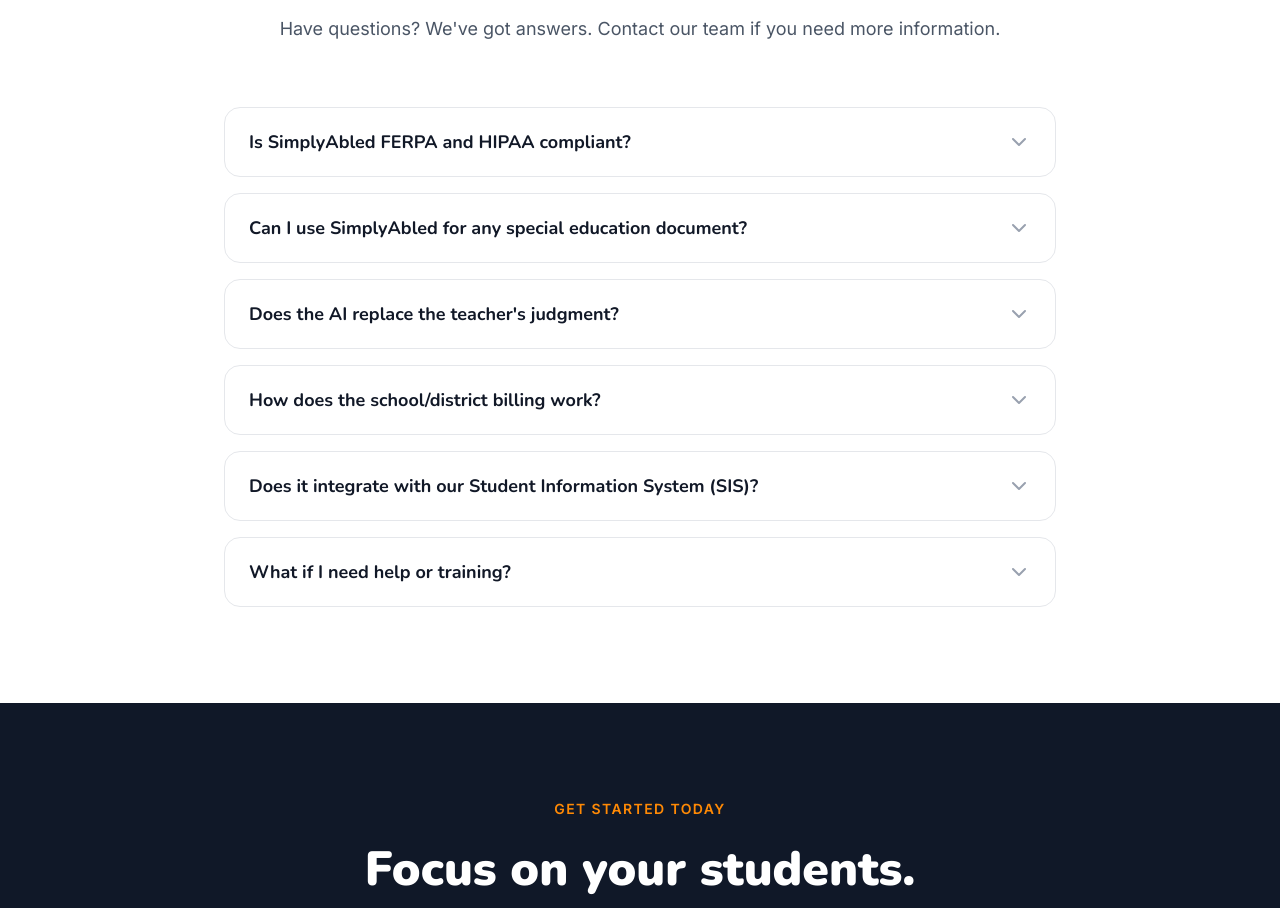
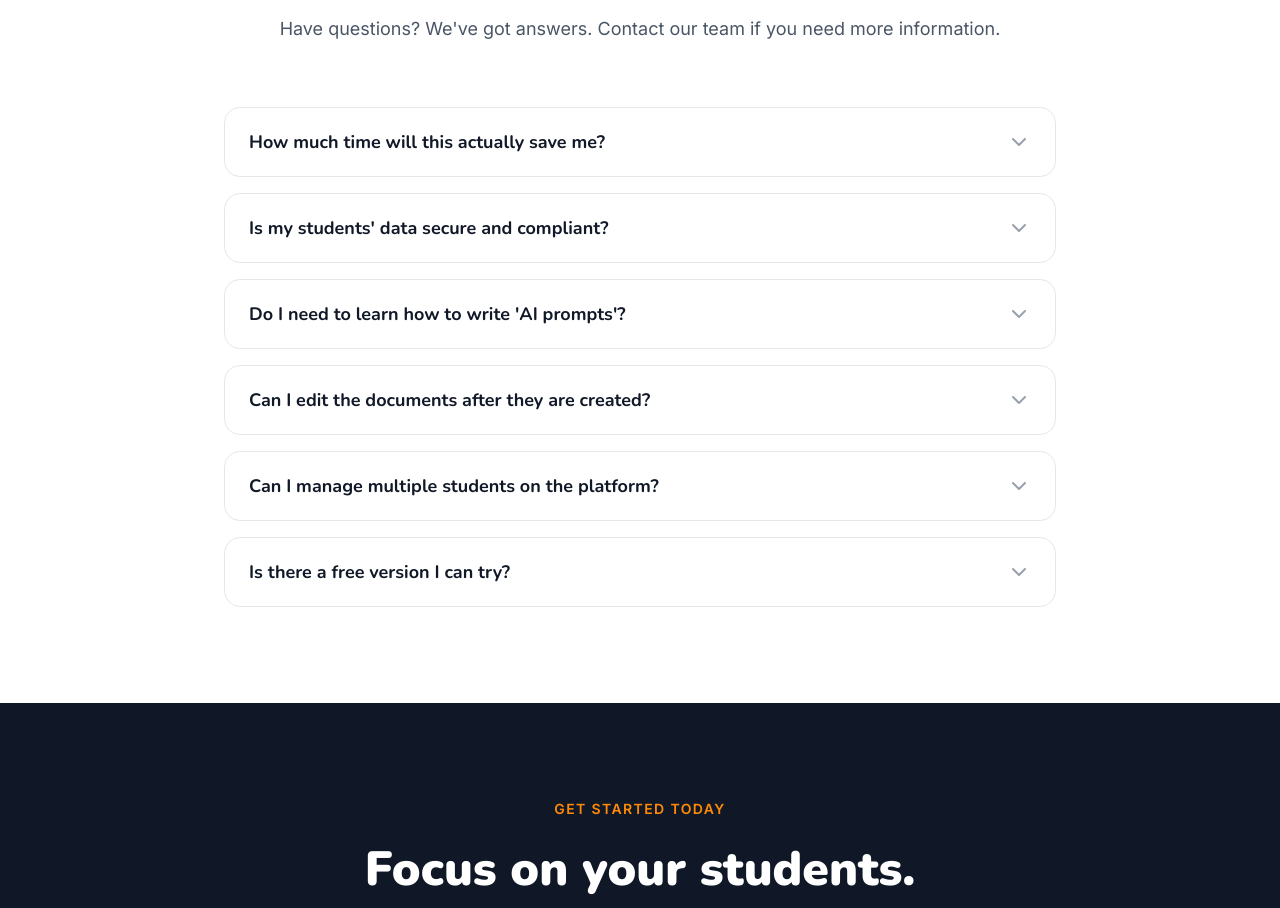
Before and after one commit to nk1041/gravity, a React (Vite) app: page / in a window 1280 px wide. Shown: the part 5143-6051 px from the top of the page. Built offline with nearby package versions, Linux system fonts and the light colour scheme.

Commit message:
Update FAQ for educators instead of B2B

```diff
--- a/src/components/FAQ.jsx
+++ b/src/components/FAQ.jsx
@@ -6,28 +6,28 @@
 
   const faqs = [
     {
-      question: "Is SimplyAbled FERPA and HIPAA compliant?",
-      answer: "Yes. Data privacy is our top priority. We use enterprise-grade encryption, and our platform is fully compliant with FERPA, HIPAA, and state-level student privacy laws. We never train our base models on your students' PII."
+      question: "How much time will this actually save me?",
+      answer: "On average, special educators using SimplyAbled cut their paperwork time by over 50%. Instead of staring at a blank page or copy-pasting old templates, you can generate a professional first draft in seconds."
     },
     {
-      question: "Can I use SimplyAbled for any special education document?",
-      answer: "Currently, we support comprehensive IEPs, ITPs (Transition Plans), and differentiated Lesson Plans. We are actively developing templates for 504 Plans and Behavioral Intervention Plans (BIPs)."
+      question: "Is my students' data secure and compliant?",
+      answer: "Yes. Data privacy is our top priority. The platform is fully compliant with FERPA and HIPAA. We use enterprise-grade encryption, and we never use your students' personal information to train public AI models."
     },
     {
-      question: "Does the AI replace the teacher's judgment?",
-      answer: "Absolutely not. SimplyAbled acts as an intelligent assistant to draft the foundational paperwork based on your inputs. The educator remains fully in control to review, edit, and finalize every document."
+      question: "Do I need to learn how to write 'AI prompts'?",
+      answer: "Not at all! We know you're busy, so we built the platform to be zero-prompt. You just fill out simple, structured forms (checkboxes, dropdowns, and short notes), and the platform handles all the complex drafting behind the scenes."
     },
     {
-      question: "How does the school/district billing work?",
-      answer: "We offer flexible invoicing for schools and districts, and we accept purchase orders (POs). District plans also include dedicated account management and custom integrations."
+      question: "Can I edit the documents after they are created?",
+      answer: "Absolutely. SimplyAbled acts as your assistant to create a high-quality foundation. You have a full rich-text editor to review, tweak, and finalize every detail before you download the PDF."
     },
     {
-      question: "Does it integrate with our Student Information System (SIS)?",
-      answer: "District-level plans include integrations with major SIS platforms like Clever, ClassLink, PowerSchool, and Infinite Campus to automatically sync student rosters securely."
+      question: "Can I manage multiple students on the platform?",
+      answer: "Yes! You can create secure profiles for your entire caseload. This allows you to track individual progress, store past assessments, and keep all their documentation organized in one single dashboard."
     },
     {
-      question: "What if I need help or training?",
-      answer: "All users have access to our comprehensive knowledge base and email support. School and District plans include live training sessions, onboarding support, and priority response times."
+      question: "Is there a free version I can try?",
+      answer: "Yes, we offer a free tier designed specifically for individual educators so you can start generating documents, managing your workflow, and saving time immediately without needing a credit card."
     }
   ];
 
```
